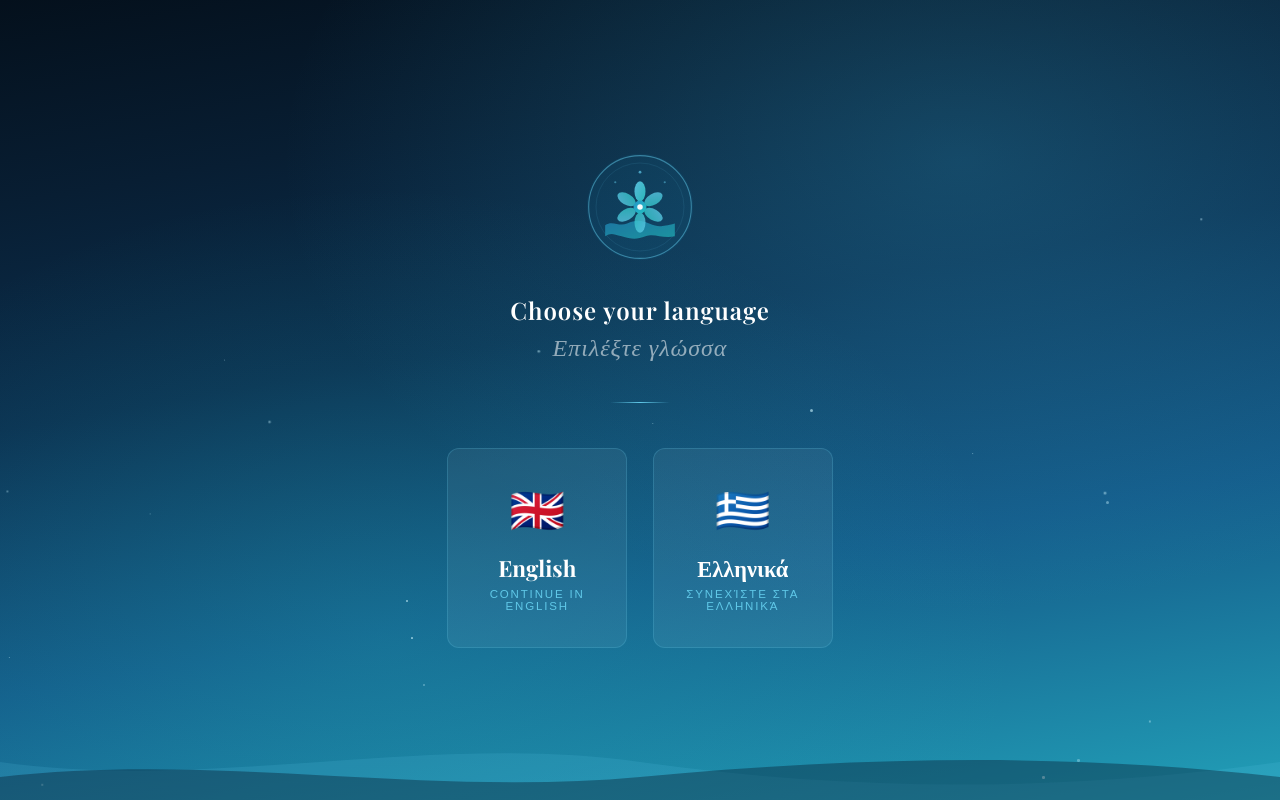
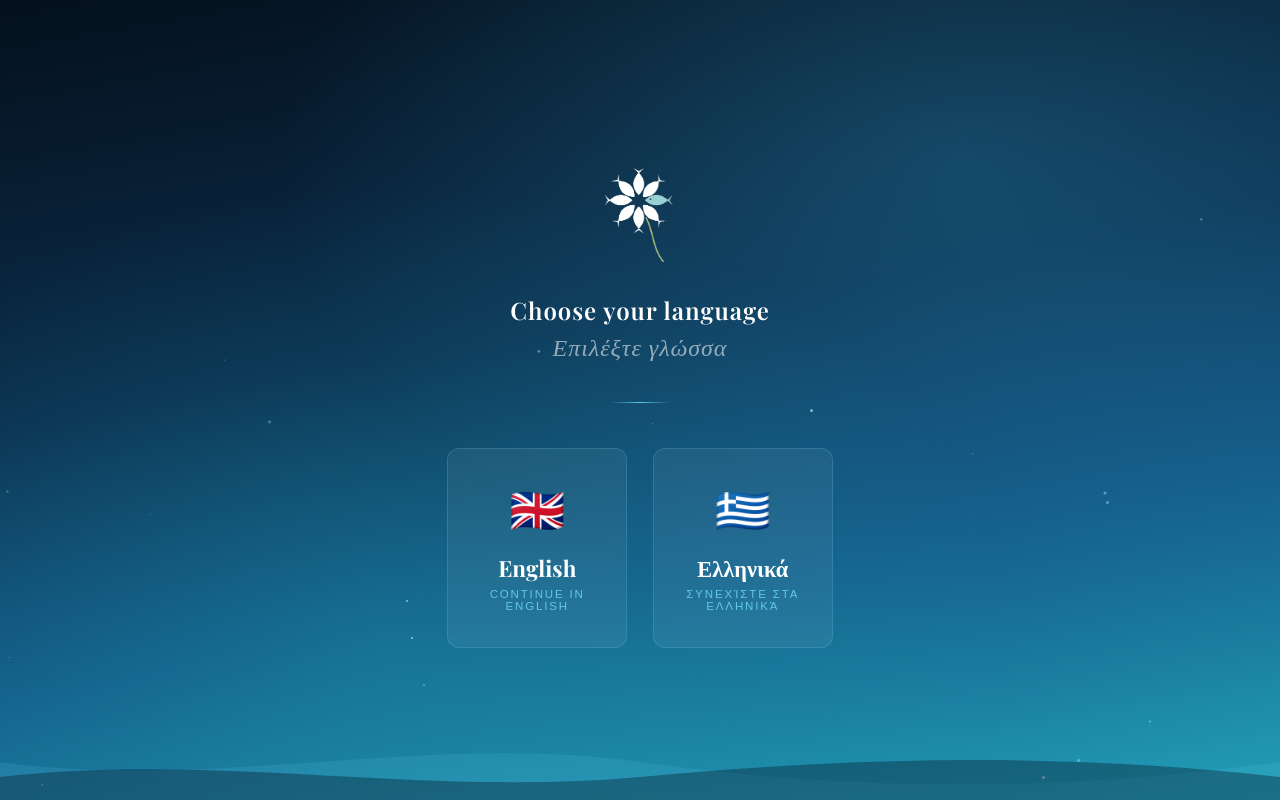
Before and after one commit to limpakis/anthos-tavern, a plain HTML site: page index.html in a window 1280 px wide. Shown: the top 800 px of the page. Drawn offline with nearby package versions, Linux system fonts and the light colour scheme; grey boxes are pictures that could not be loaded; a web font is replaced by a local one.

Commit message:
Update all logo instances to flower PNG

```diff
--- a/index.html
+++ b/index.html
@@ -1154,24 +1154,7 @@
 <div id="lang-screen" role="dialog" aria-label="Choose language">
   <div class="ls-particles" id="lsParticles"></div>
 
-  <!-- logo mark reuse -->
-  <svg class="ls-logo" viewBox="0 0 120 120" fill="none" xmlns="http://www.w3.org/2000/svg">
-    <circle cx="60" cy="60" r="58" fill="rgba(36,148,200,0.08)"/>
-    <circle cx="60" cy="60" r="56" stroke="rgba(96,200,232,0.5)" stroke-width="1.2" fill="none"/>
-    <circle cx="60" cy="60" r="48" stroke="rgba(96,200,232,0.15)" stroke-width="0.8" fill="none"/>
-    <path d="M22 80 C30 74 37 82 46 78 S60 74 70 78 S82 82 98 78 L98 92 C84 95 76 88 66 92 S50 95 40 92 S28 88 22 92 Z" fill="url(#lgBlue)" opacity="0.65"/>
-    <ellipse cx="60" cy="43" rx="6" ry="11" fill="url(#lgLight)" transform="rotate(0 60 60)" opacity="0.9"/>
-    <ellipse cx="60" cy="43" rx="6" ry="11" fill="url(#lgLight)" transform="rotate(60 60 60)" opacity="0.8"/>
-    <ellipse cx="60" cy="43" rx="6" ry="11" fill="url(#lgLight)" transform="rotate(120 60 60)" opacity="0.8"/>
-    <ellipse cx="60" cy="43" rx="6" ry="11" fill="url(#lgLight)" transform="rotate(180 60 60)" opacity="0.8"/>
-    <ellipse cx="60" cy="43" rx="6" ry="11" fill="url(#lgLight)" transform="rotate(240 60 60)" opacity="0.8"/>
-    <ellipse cx="60" cy="43" rx="6" ry="11" fill="url(#lgLight)" transform="rotate(300 60 60)" opacity="0.8"/>
-    <circle cx="60" cy="60" r="7" fill="url(#lgBlue)"/>
-    <circle cx="60" cy="60" r="3" fill="white" opacity="0.95"/>
-    <circle cx="60" cy="22" r="1.5" fill="rgba(96,200,232,0.7)"/>
-    <circle cx="87" cy="33" r="1.2" fill="rgba(96,200,232,0.5)"/>
-    <circle cx="33" cy="33" r="1.2" fill="rgba(96,200,232,0.5)"/>
-  </svg>
+  <img src="assets/anthosflowerlogo.png" class="ls-logo" alt="Anthos logo" />
 
   <div class="ls-welcome">
     <span class="ls-en">Choose your language</span>
```
